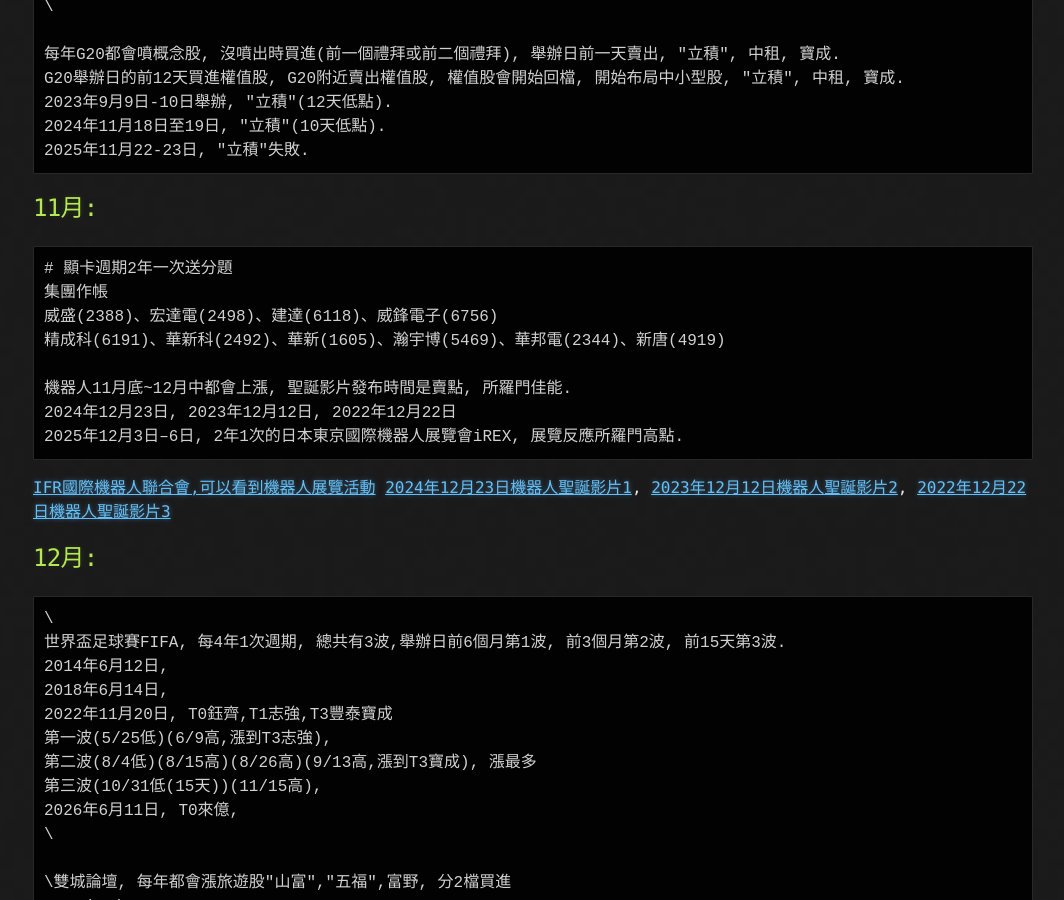
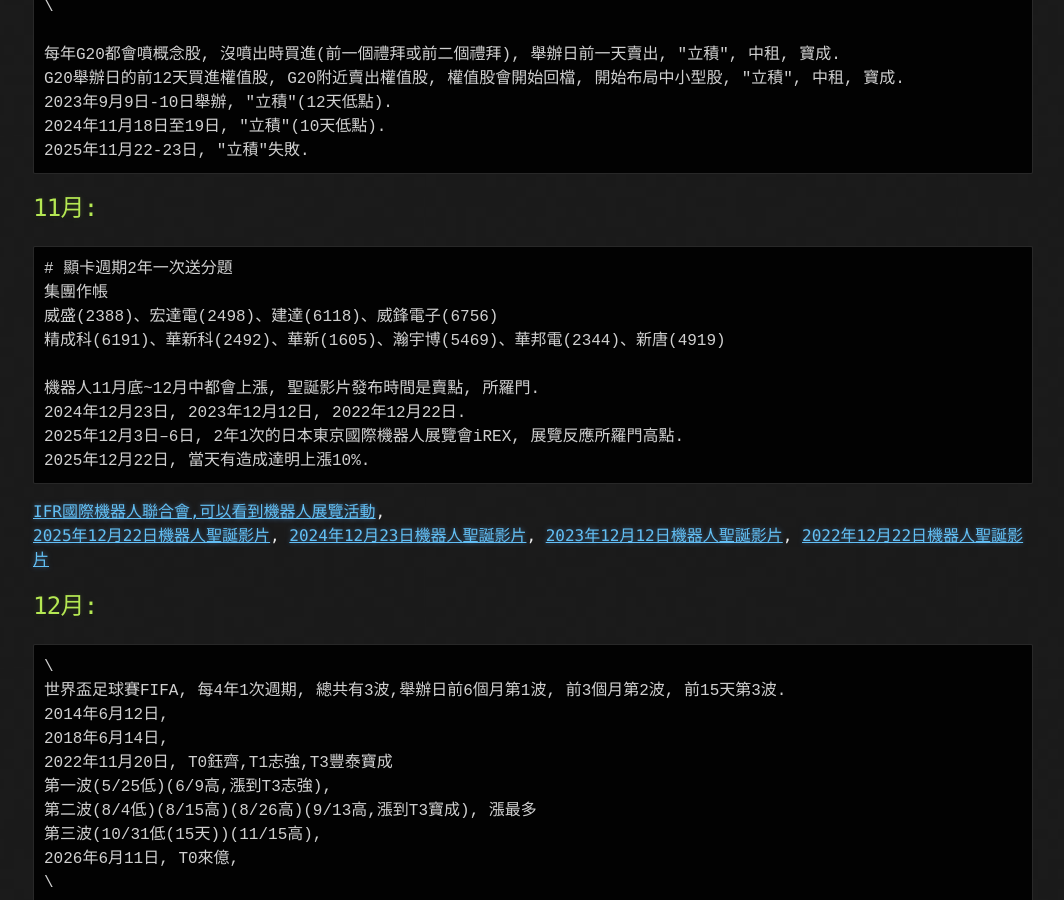
Before and after one commit to lepg5487/Stock_God, a Jekyll site: the page built from experience.md, in a window 1280 px wide and 900 px high, scrolled down 15292 px. Shown: the whole window, without its empty margins (107-1171 px from the left). Built offline with Jekyll 4.4.1, drawn with Linux system fonts in a browser that asks for light colours; our own code applies the rules of GitHub Pages for plain Markdown files.

Commit message:
Update experience.md

````diff
--- a/experience.md
+++ b/experience.md
@@ -624,12 +624,16 @@
 威盛(2388)、宏達電(2498)、建達(6118)、威鋒電子(6756)
 精成科(6191)、華新科(2492)、華新(1605)、瀚宇博(5469)、華邦電(2344)、新唐(4919)
 
-機器人11月底~12月中都會上漲, 聖誕影片發布時間是賣點, 所羅門佳能.
-2024年12月23日, 2023年12月12日, 2022年12月22日
+機器人11月底~12月中都會上漲, 聖誕影片發布時間是賣點, 所羅門.
+2024年12月23日, 2023年12月12日, 2022年12月22日.
 2025年12月3日–6日, 2年1次的日本東京國際機器人展覽會iREX, 展覽反應所羅門高點.
-```
-[IFR國際機器人聯合會,可以看到機器人展覽活動](https://ifr.org/)
-[2024年12月23日機器人聖誕影片1](https://www.youtube.com/watch?v=sFkUH5XFHKU), [2023年12月12日機器人聖誕影片2](https://www.youtube.com/watch?v=Cdc5iVqjNVs), [2022年12月22日機器人聖誕影片3](https://www.youtube.com/watch?v=7Wm6vy7yBNA)
+2025年12月22日, 當天有造成達明上漲10%.
+```
+[IFR國際機器人聯合會,可以看到機器人展覽活動](https://ifr.org/),
+[2025年12月22日機器人聖誕影片](https://www.youtube.com/watch?v=vbLd_nq0_7A),
+[2024年12月23日機器人聖誕影片](https://www.youtube.com/watch?v=sFkUH5XFHKU),
+[2023年12月12日機器人聖誕影片](https://www.youtube.com/watch?v=Cdc5iVqjNVs),
+[2022年12月22日機器人聖誕影片](https://www.youtube.com/watch?v=7Wm6vy7yBNA)
 
 ## 12月:
 ```
````
